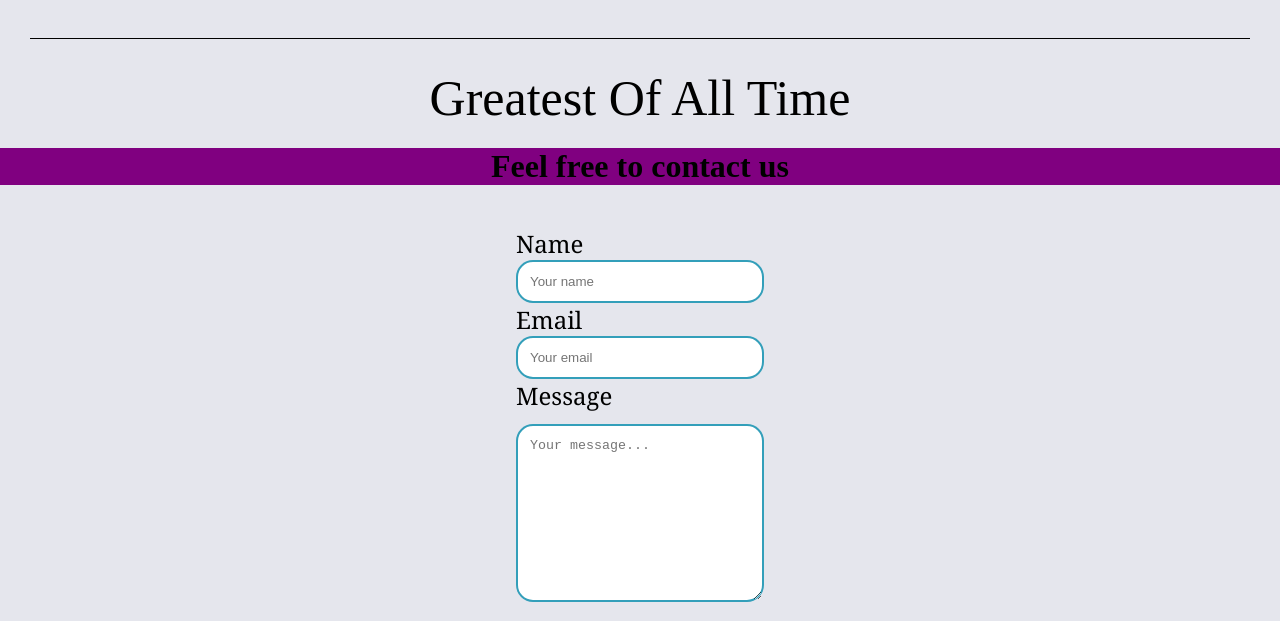
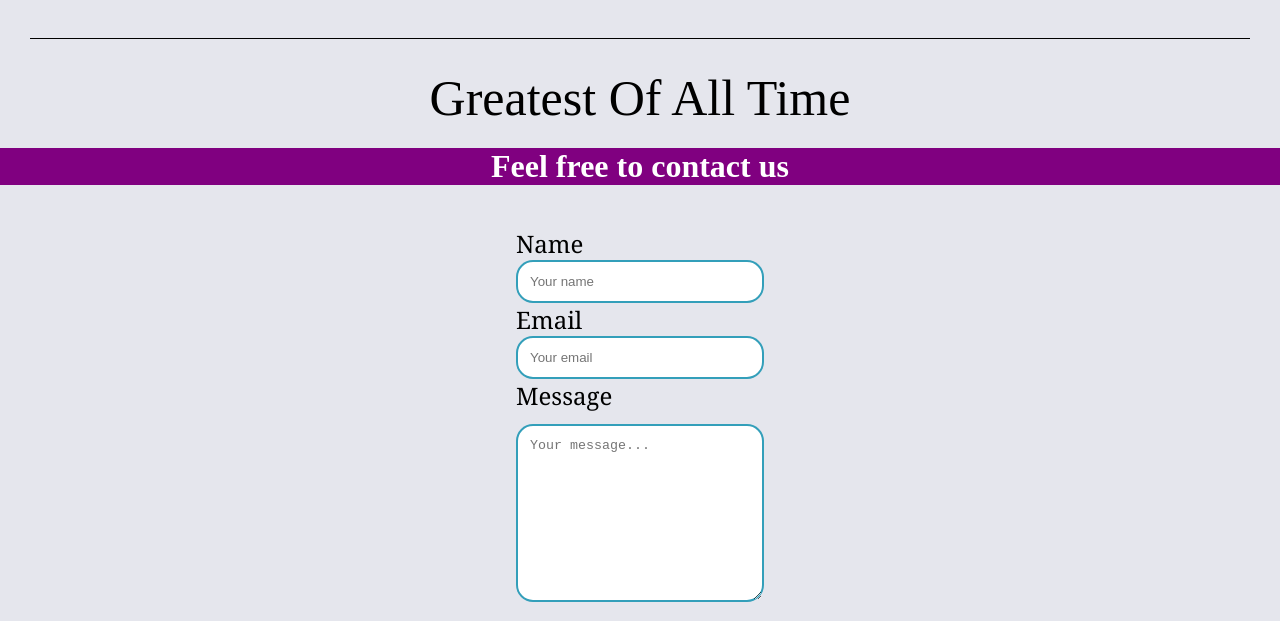
Before and after one commit to ilyarachitsky/project-1, a plain HTML site: page contact.html in a window 1280 px wide. Shown: the part 152-773 px from the top of the page. Drawn offline with Linux system fonts and the light colour scheme.

Commit message:
contact page

```diff
--- a/contact.html
+++ b/contact.html
@@ -29,7 +29,9 @@
 
     <div class="maintitle">Greatest Of All Time</div>
      <!-- The beginning on contact page code-->
-     <h1 id="contact-h1">Feel free to contact us</h1>
+     <div id="h1-cont">
+     <h1>Feel free to contact us</h1>
+     </div>
      <div class="contact-cont">
         <div class="contact-form">
           <form>
--- a/style.css
+++ b/style.css
@@ -224,9 +224,10 @@ button:hover {
     overflow: auto;
 }
      /*contact page*/
-h1 {
+#h1-cont h1 {
     text-align: center;
     background-color: purple;
+    color: white;
 }
 
 .contact-cont {
@@ -245,7 +246,6 @@ h1 {
     display: flex;
     flex-direction: column;
 }
-
 .messagebox {
     margin: 12px 0px 12px 0px;
 }
```
Lines whose indentation alone changed are shown as unchanged.
